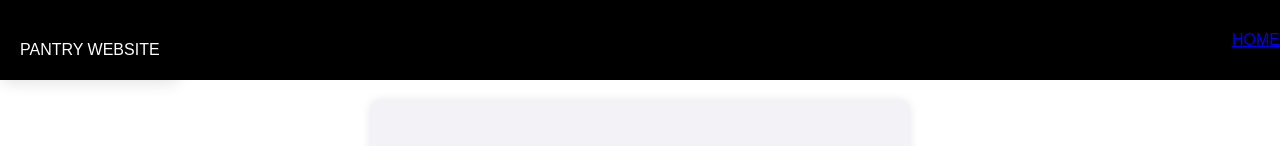
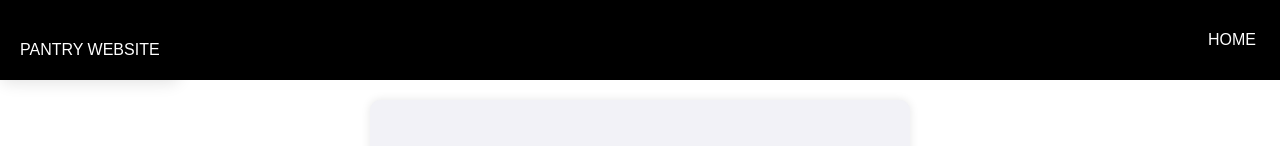
Before and after one commit to Dorrito5653/hackathon-challenge, a plain HTML site: page app/index.html in a window 1280 px wide. Shown: the top 146 px of the page. Drawn offline with Linux system fonts and the light colour scheme.

Commit message:
added the home to make it white

```diff
--- a/app/index.html
+++ b/app/index.html
@@ -13,7 +13,7 @@
     <nav>
         <div class="pantry">PANTRY WEBSITE</div>
         <div class="navitems">
-            <a href="/">HOME</a>
+            <a  id="home" ref="/">HOME</a>
         </div>
     </nav>
 
--- a/app/styles.css
+++ b/app/styles.css
@@ -177,6 +177,8 @@ nav {
     align-items: center;
 }
 
-.navitems{
+#home{
     color: white;
+    text-decoration: none;
+    padding: 0 1.5rem;
 }
```
